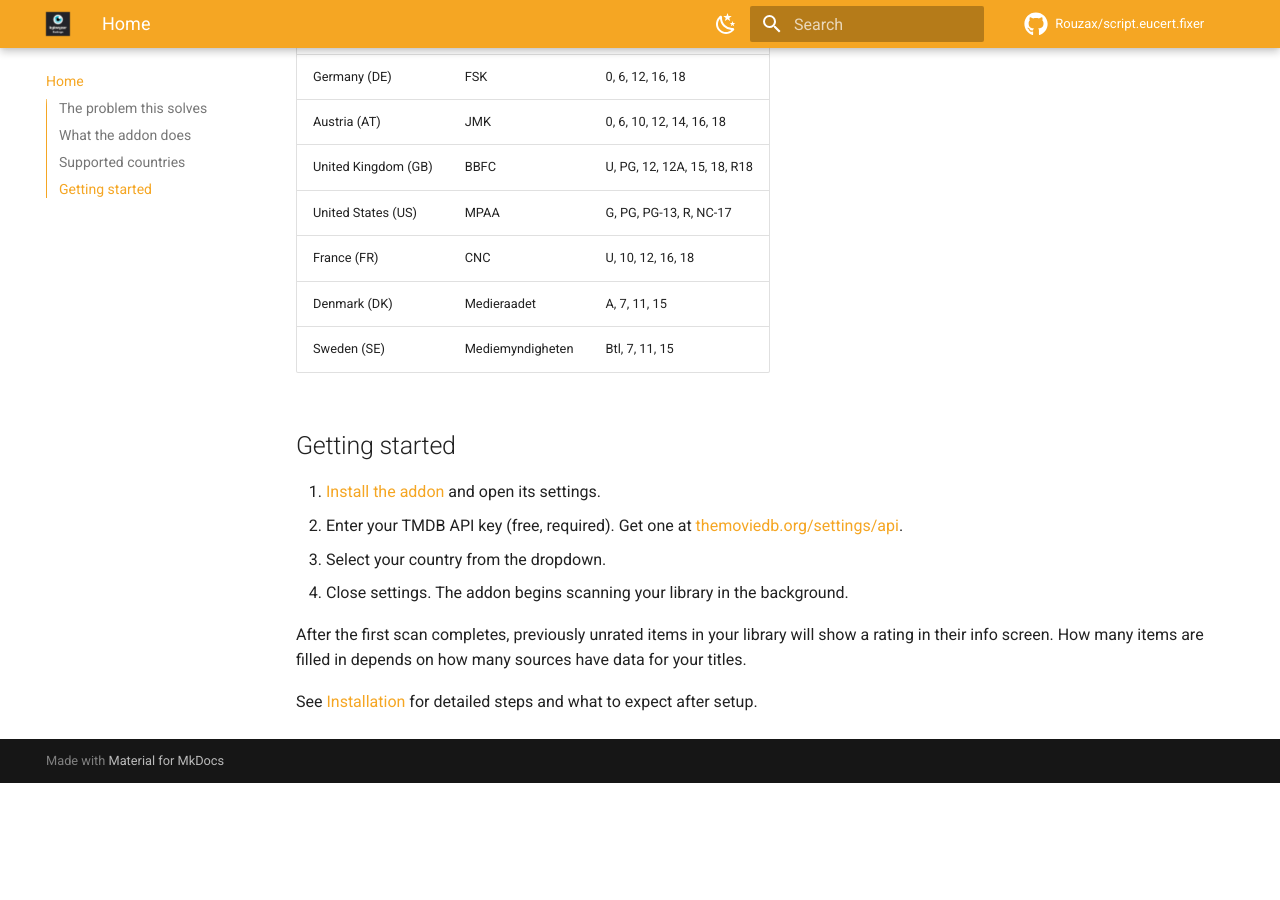
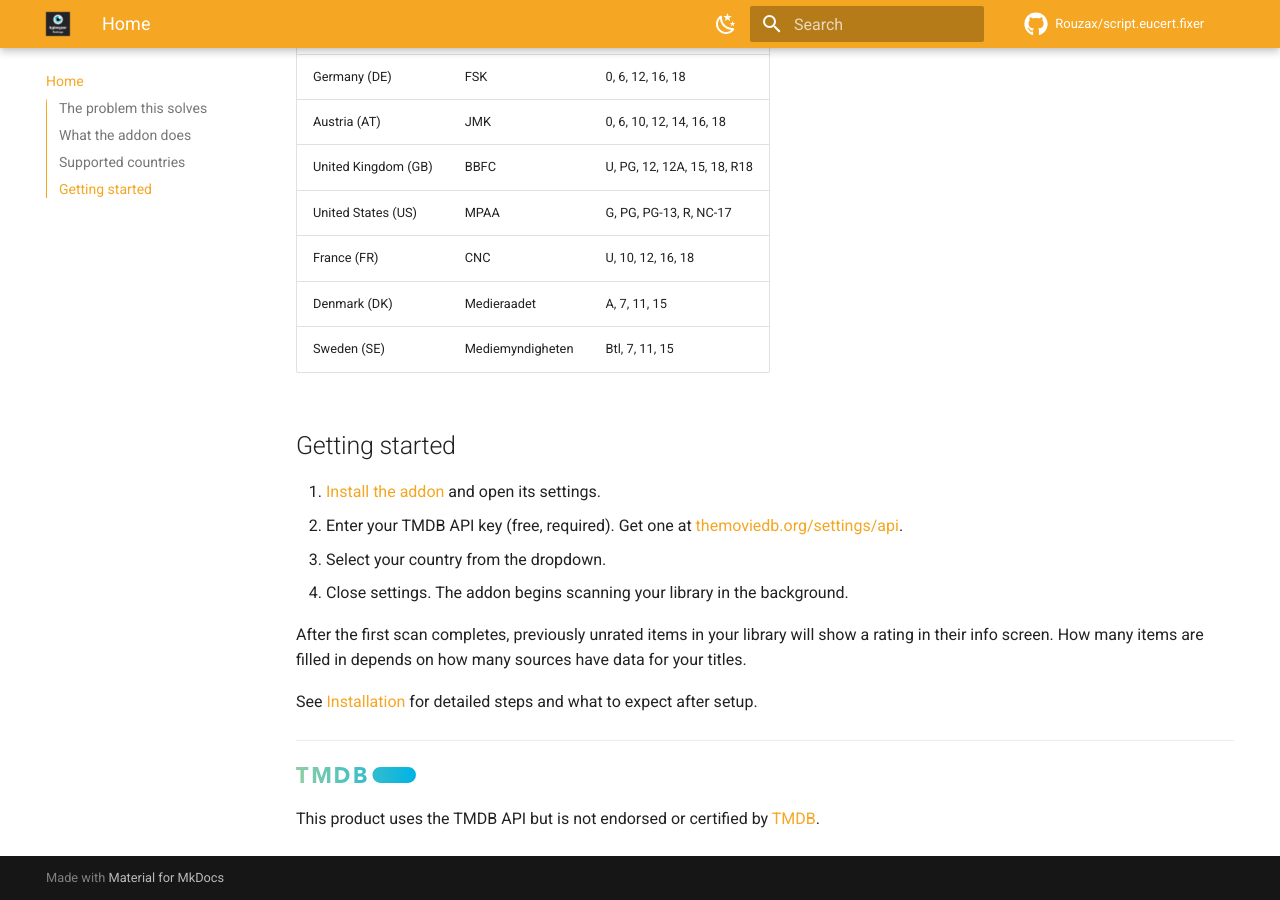
Before and after one commit to Rouzax/script.eucert.fixer, an MkDocs documentation site: the page built from docs/index.md, in a window 1280 px wide and 900 px high, scrolled down 1073 px. Built offline with MkDocs 1.6.1 and Material for MkDocs 9.7.7, drawn with Linux system fonts in a browser that asks for light colours; comment, search, counter and statistics services are not loaded; before the commit the page ends 1856 px from its top, so only the background shows below that.

Commit message:
docs: add TMDB logo and attribution per TMDB terms of use
Downloaded the TMDB short blue logo SVG and added the required
attribution notice to the home page. Per TMDB terms, every
application using their data must properly attribute TMDB as
the source.

```diff
--- a/docs/index.md
+++ b/docs/index.md
@@ -44,3 +44,9 @@ Once a rating is found, it is written back to your Kodi library and appears in t
 After the first scan completes, previously unrated items in your library will show a rating in their info screen. How many items are filled in depends on how many sources have data for your titles.
 
 See [Installation](installation.md) for detailed steps and what to expect after setup.
+
+---
+
+<img src="assets/tmdb-logo.svg" alt="TMDB" width="120">
+
+This product uses the TMDB API but is not endorsed or certified by [TMDB](https://www.themoviedb.org/).
```
Also changed, not shown: docs/assets/tmdb-logo.svg (added).
